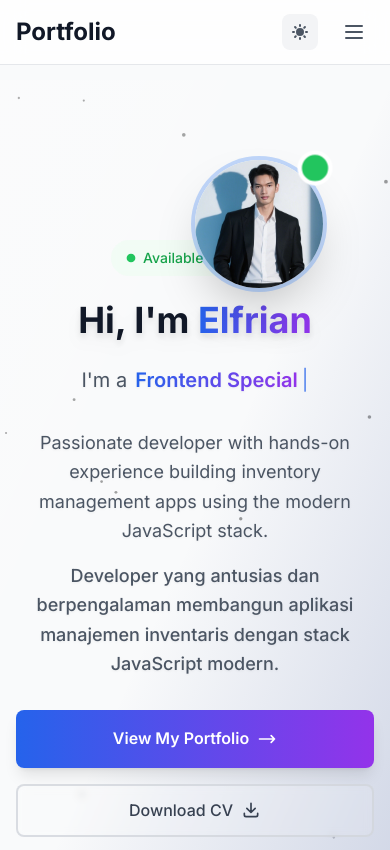
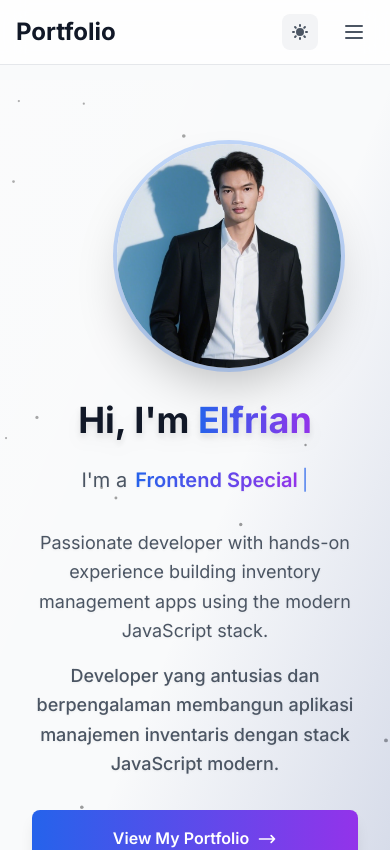
Before and after one commit to Ets028/portfolio, a React (Vite) app: page / in a window 390 px wide. Shown: the top 850 px of the page. Built offline with nearby package versions, Linux system fonts and the light colour scheme.

Commit message:
fix: resolve responsive mobile image

```diff
--- a/src/App.jsx
+++ b/src/App.jsx
@@ -35,7 +35,7 @@ export default function App() {
         <ParticlesBackground />
 
         {/* Konten utama */}
-        <div className="relative z-50">
+        <div className="relative z-10">
           <Routes>
             <Route path="/" element={<Home />} />
             <Route path="/projects/:id" element={<ProjectDetails />} />
--- a/src/components/sections/HeroSection.jsx
+++ b/src/components/sections/HeroSection.jsx
@@ -202,7 +202,7 @@ export default function HeroSection() {
   return (
     <section
       id="home"
-      className="min-h-screen flex items-center justify-center relative overflow-hidden"
+      className="min-h-screen flex items-center justify-center relative pt-40 px-4 overflow-hidden"
       style={{
         background: "rgba(255, 255, 255, 0.05)",
       }}
@@ -217,25 +217,19 @@ export default function HeroSection() {
 
       {/* Mobile Image */}
       <motion.div
-        className="absolute top-20 left-1/2 transform -translate-x-1/2 md:hidden z-20"
+        className="absolute top-16 left-[30%] transform -translate-x-[30%] z-10 md:hidden"
         initial={{ opacity: 0, y: -50, scale: 0.5 }}
         animate={{ opacity: 1, y: 0, scale: 1 }}
         transition={{ duration: 0.8, ease: "easeOut" }}
       >
-        <div className="relative">
+        <div className="relative w-56 h-56 rounded-full overflow-hidden ring-4 ring-blue-500/30 shadow-2xl">
+          <img
+            src={profileImage}
+            alt="Elfrian Triana Setiawan"
+            className="w-full h-full object-cover"
+          />
           <motion.div
-            className="w-32 h-32 rounded-full overflow-hidden ring-4 ring-blue-500/30 shadow-2xl backdrop-blur-sm"
-            whileHover={{ scale: 1.1 }}
-            transition={{ duration: 0.3 }}
-          >
-            <img
-              src={profileImage}
-              alt={`${name} - Profile`}
-              className="w-full h-full object-cover"
-            />
-          </motion.div>
-          <motion.div
-            className="absolute -top-2 -right-2 w-8 h-8 bg-green-500 rounded-full border-4 border-white dark:border-gray-900"
+            className="absolute -top-1.5 -right-1.5 w-5 h-5 bg-green-500 rounded-full border-4 border-white dark:border-gray-900"
             variants={pulseVariants}
             animate="animate"
           />
@@ -243,7 +237,7 @@ export default function HeroSection() {
       </motion.div>
 
       <div className="max-w-7xl mx-auto px-4 sm:px-6 lg:px-8 py-20 md:py-0 relative z-10">
-        <div className="grid grid-cols-1 lg:grid-cols-2 gap-12 items-center">
+        <div className="flex flex-col-reverse lg:grid lg:grid-cols-2 gap-12 items-center">
           {/* Content */}
           <motion.div
             className="text-center lg:text-left mt-20 md:mt-0"
@@ -251,26 +245,6 @@ export default function HeroSection() {
             initial="hidden"
             animate="visible"
           >
-            <motion.div
-              className="inline-flex items-center px-4 py-2 rounded-full bg-green-50/80 dark:bg-green-900/80 backdrop-blur-sm text-green-600 dark:text-green-300 text-sm font-medium mb-6"
-              variants={itemVariants}
-              animate={{
-                y: [0, -5, 0],
-                transition: {
-                  duration: 2,
-                  repeat: Infinity,
-                  ease: "easeInOut",
-                },
-              }}
-            >
-              <motion.span
-                className="w-2 h-2 bg-green-500 rounded-full mr-2"
-                variants={pulseVariants}
-                animate="animate"
-              />
-              Available for work
-            </motion.div>
-
             <motion.h1
               className="text-4xl md:text-6xl font-bold text-gray-900 dark:text-white mb-4 drop-shadow-lg"
               variants={itemVariants}
@@ -447,27 +421,6 @@ export default function HeroSection() {
                     transition={{ duration: 0.3 }}
                   />
                 </motion.div>
-
-                <motion.div
-                  className="absolute -top-2 -right-2 px-4 py-2 bg-green-500/90 backdrop-blur-sm text-white text-sm font-medium rounded-full shadow-lg"
-                  initial={{ opacity: 0, scale: 0 }}
-                  animate={{ opacity: 1, scale: 1 }}
-                  transition={{ delay: 1, duration: 0.5 }}
-                  whileHover={{ scale: 1.1 }}
-                >
-                  <motion.div
-                    animate={{
-                      y: [0, -5, 0],
-                      transition: {
-                        duration: 2,
-                        repeat: Infinity,
-                        ease: "easeInOut",
-                      },
-                    }}
-                  >
-                    Available for hire
-                  </motion.div>
-                </motion.div>
               </div>
             </div>
           </motion.div>
```
